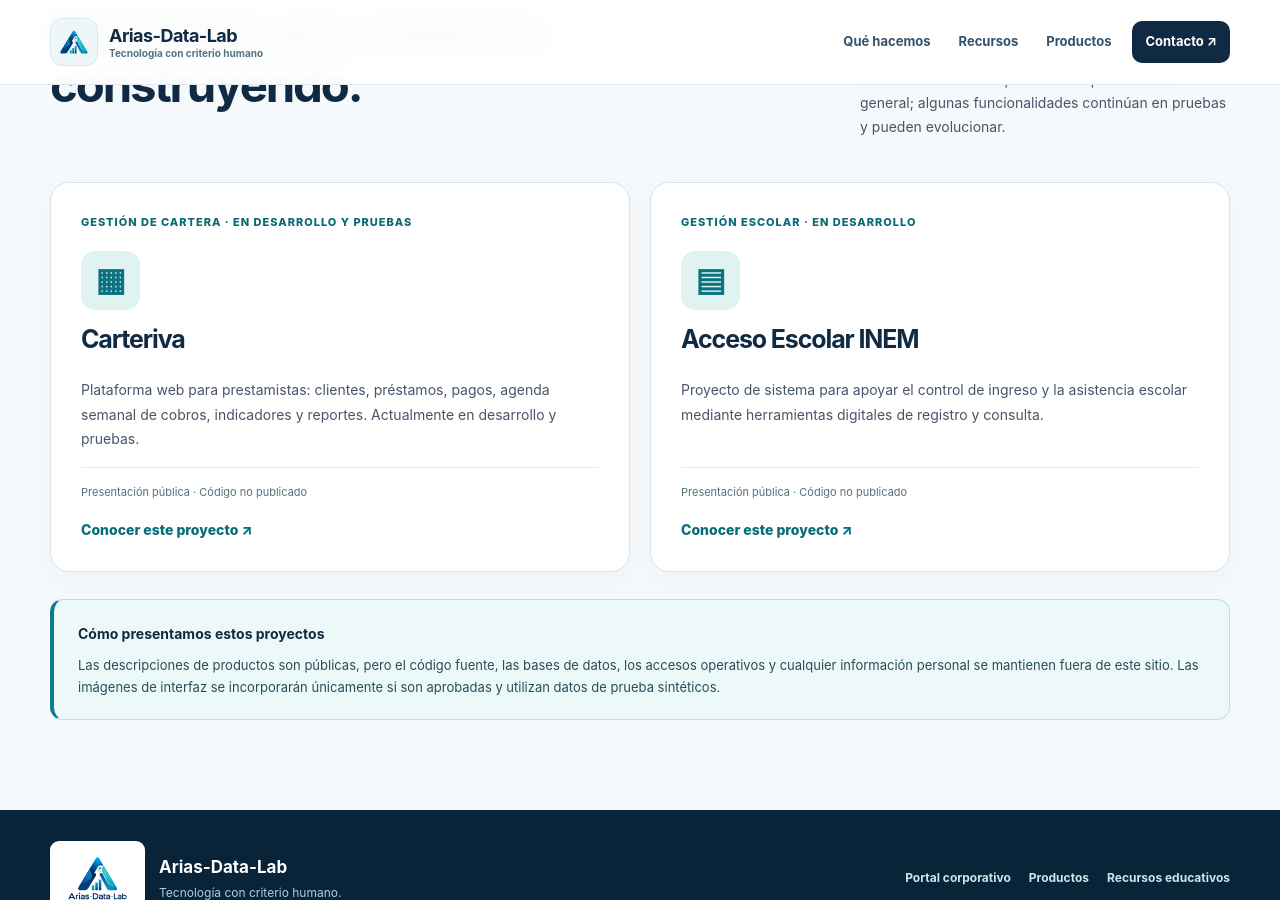
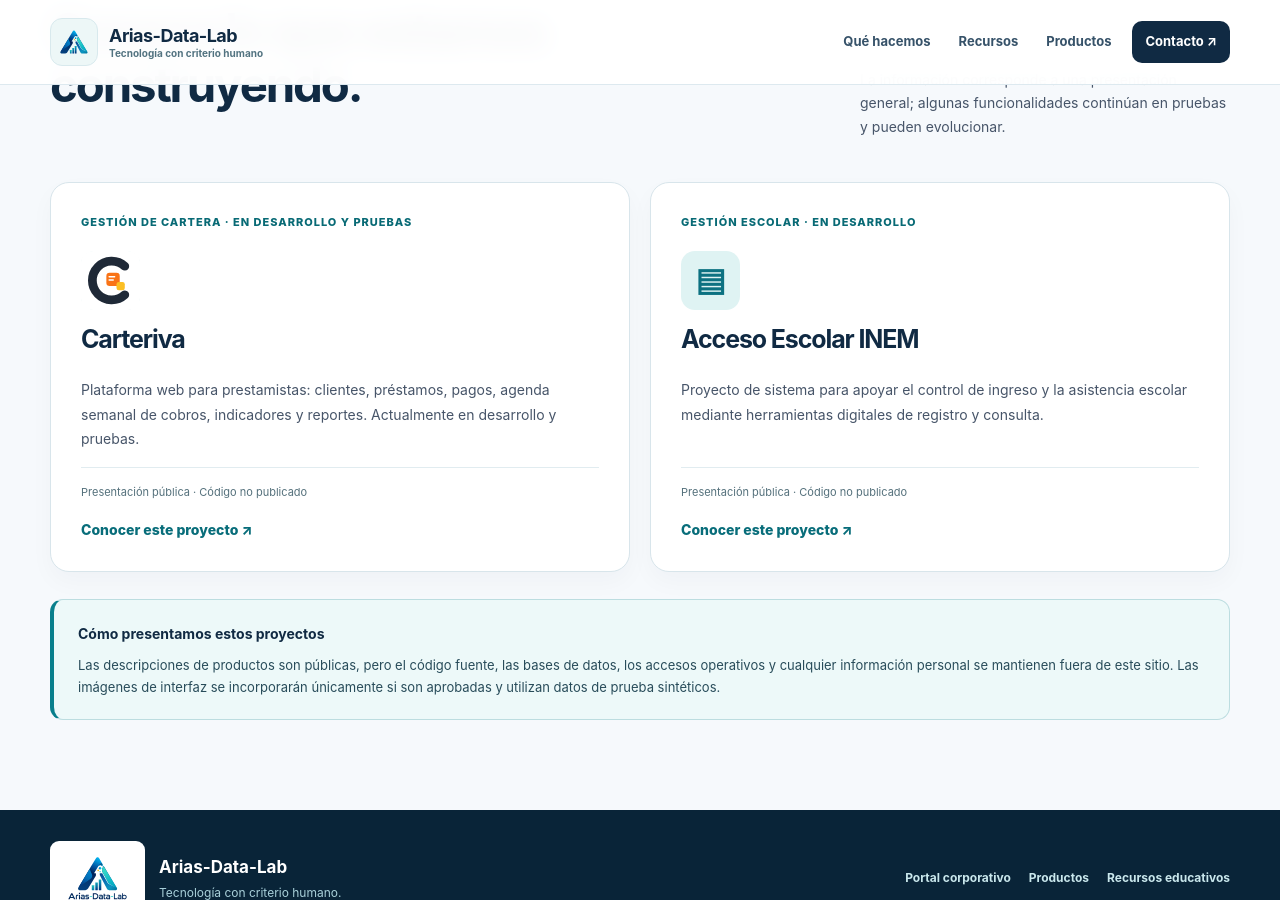
Before and after one commit to ljarias/ljarias.github.io, a Jekyll site: the page arias-data-lab/productos/index.html, which Jekyll copies as it is, in a window 1280 px wide and 900 px high, scrolled down 648 px. Built offline with Jekyll 4.4.1, drawn with Linux system fonts in a browser that asks for light colours.

Commit message:
Integrar logo vectorial Carteriva 4A en arias-data-lab/productos/index.html

```diff
--- a/arias-data-lab/productos/index.html
+++ b/arias-data-lab/productos/index.html
@@ -14,7 +14,7 @@
 </div></header><main id="contenido">
 <section class="product-page-hero"><div class="container"><a class="crumb-link" href="../../">← Arias-Data-Lab</a><p class="eyebrow">PORTAFOLIO DE SOLUCIONES</p><h1>Productos en desarrollo.</h1><p>En Arias-Data-Lab desarrollamos software para responder a necesidades concretas. Presentamos el propósito y las capacidades previstas de los proyectos sin divulgar su implementación técnica ni los datos de sus usuarios.</p><div class="hero-underline" aria-hidden="true"></div></div></section>
 <section class="product-body"><div class="container"><div class="intro-row"><div><p class="eyebrow dark">PRODUCTOS Y SOLUCIONES</p><h2>Conoce lo que estamos construyendo.</h2></div><p>La información corresponde a una presentación general; algunas funcionalidades continúan en pruebas y pueden evolucionar.</p></div><div class="public-product-grid">
-<article class="public-product-card"><span class="product-small-label">GESTIÓN DE CARTERA · EN DESARROLLO Y PRUEBAS</span><div class="public-product-icon" aria-hidden="true">▦</div><h3>Carteriva</h3><p>Plataforma web para prestamistas: clientes, préstamos, pagos, agenda semanal de cobros, indicadores y reportes. Actualmente en desarrollo y pruebas.</p><span class="availability">Presentación pública · Código no publicado</span><a class="product-detail-link" href="prestamos-saas.html">Conocer este proyecto ↗</a></article>
+<article class="public-product-card"><span class="product-small-label">GESTIÓN DE CARTERA · EN DESARROLLO Y PRUEBAS</span><div class="public-product-icon"><img src="assets/carteriva-4a-simbolo.svg" width="59" height="59" alt="Logo de Carteriva" style="border-radius:12px"></div><h3>Carteriva</h3><p>Plataforma web para prestamistas: clientes, préstamos, pagos, agenda semanal de cobros, indicadores y reportes. Actualmente en desarrollo y pruebas.</p><span class="availability">Presentación pública · Código no publicado</span><a class="product-detail-link" href="prestamos-saas.html">Conocer este proyecto ↗</a></article>
 <article class="public-product-card"><span class="product-small-label">GESTIÓN ESCOLAR · EN DESARROLLO</span><div class="public-product-icon" aria-hidden="true">▤</div><h3>Acceso Escolar INEM</h3><p>Proyecto de sistema para apoyar el control de ingreso y la asistencia escolar mediante herramientas digitales de registro y consulta.</p><span class="availability">Presentación pública · Código no publicado</span><a class="product-detail-link" href="acceso-escolar-inem.html">Conocer este proyecto ↗</a></article>
 </div><div class="privacy-note"><strong>Cómo presentamos estos proyectos</strong><p>Las descripciones de productos son públicas, pero el código fuente, las bases de datos, los accesos operativos y cualquier información personal se mantienen fuera de este sitio. Las imágenes de interfaz se incorporarán únicamente si son aprobadas y utilizan datos de prueba sintéticos.</p></div></div></section>
 </main>
```
